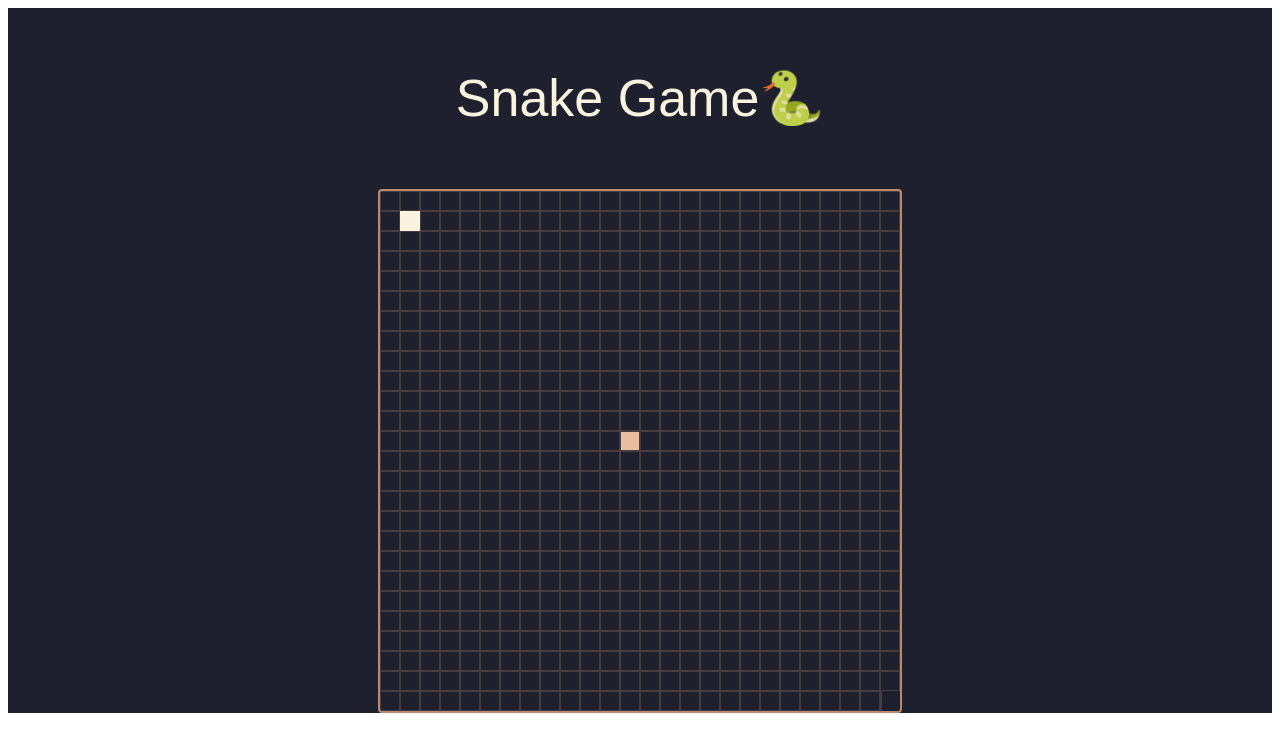
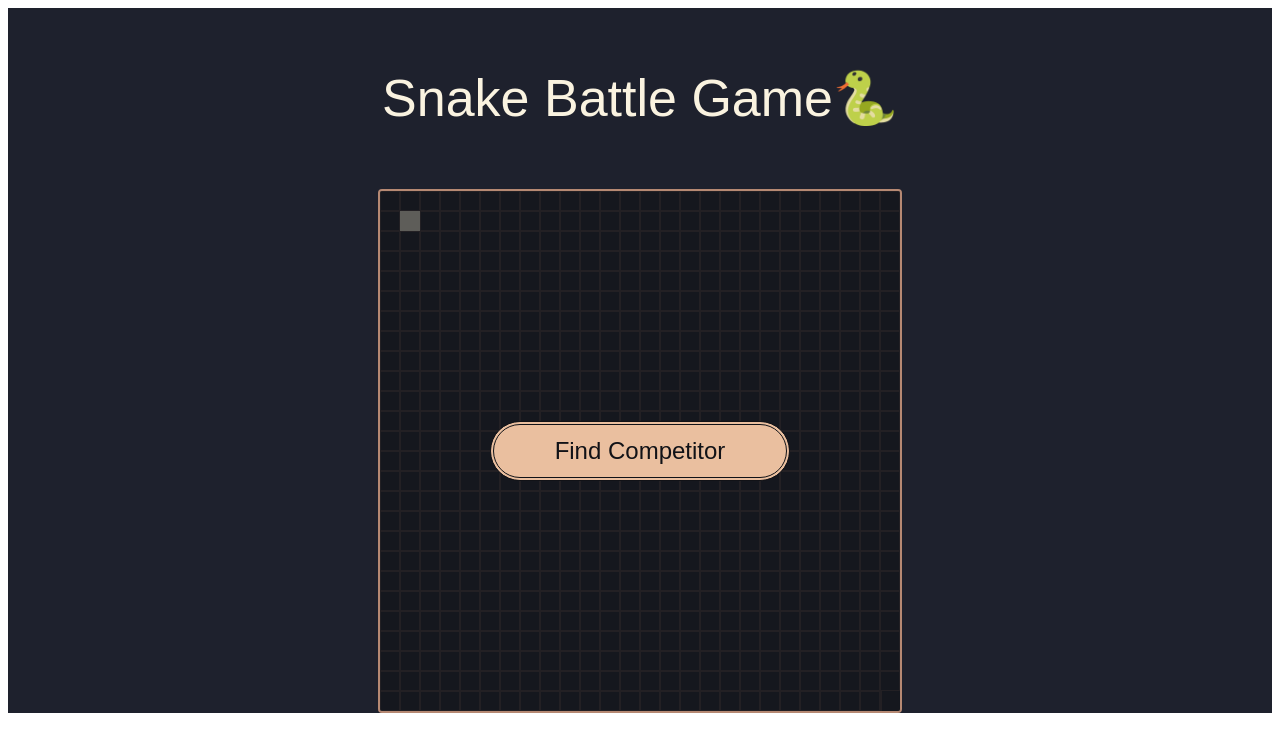
Before and after one commit to ms314006/snake-battle-game, a React app: page / in a window 1280 px wide. Shown: the top 752 px of the page. Built offline with nearby package versions, Linux system fonts and the light colour scheme; the HTML template or start-up script is replaced by a standard one.

Commit message:
add find player initial component

```diff
--- /dev/null
+++ b/src/components/FindCompetitor/index.tsx
@@ -0,0 +1,51 @@
+import React from 'react';
+import styled from 'styled-components';
+
+const FindCompetitor = styled.div`
+  width: ${props => props.gridScreenWidth}px;
+  height: ${props => props.gridScreenWidth}px;
+  background: #111217aa;
+  position: relative;
+  top: ${props => (props.hadCompetitor ? -props.gridScreenWidth : -props.gridScreenWidth * 2)}px;
+  transition: top 0.5s;
+  display: flex;
+  flex-direction: column;
+  justify-content: center;
+  align-items: center;
+  color: #eabf9f;
+`;
+
+const FindCompetitorButton = styled.button`
+  background: #eabf9f;
+  border: 4px double #111217;
+  border-radius: 60px;
+  height: 60px;
+  width: 300px;
+  font-size: 24px;
+  color: #111217;
+
+  &:hover {
+    background: #111217;
+    border: 4px double #eabf9f;
+    color: #eabf9f;
+    cursor: pointer;
+  }
+`;
+
+type GameOverWindowProps = {
+  gridScreenWidth: number;
+  hadCompetitor: boolean;
+
+  foundCompetitor: () => void
+}
+
+export default (props: GameOverWindowProps) => {
+  const { gridScreenWidth, hadCompetitor, foundCompetitor } = props;
+  return (
+    <FindCompetitor hadCompetitor={hadCompetitor} gridScreenWidth={gridScreenWidth}>
+      <FindCompetitorButton onClick={foundCompetitor}>
+        Find Competitor
+      </FindCompetitorButton>
+    </FindCompetitor>
+  );
+};
--- a/src/views/Main/index.tsx
+++ b/src/views/Main/index.tsx
@@ -1,6 +1,7 @@
 import React, { useRef, useEffect, useState } from 'react';
 import styled from 'styled-components';
 import SnakeGame from '../../class/SnakeGame';
+import FindCompetitor from '../../components/FindCompetitor';
 import GameOverWindow from '../../components/GameOverWindow';
 
 const StyledSnakeGameComponent = styled.div`
@@ -42,6 +43,8 @@ const GameCanvas = styled.canvas`
 
 const Main = () => {
   const [snakeGame, setSnakeGame] = useState(new SnakeGame({}));
+  const [hadCompetitor, setHadCompetitor] = useState(false);
+
   const canvasRef = useRef<HTMLCanvasElement | null>(null);
 
   const draw = () => {
@@ -79,6 +82,7 @@ const Main = () => {
 
   const initialGame = () => {
     setSnakeGame(new SnakeGame({}));
+    setHadCompetitor(false);
   };
 
   useEffect(() => {
@@ -117,7 +121,7 @@ const Main = () => {
   return (
     <StyledSnakeGameComponent>
       <GameTitle>
-        Snake Game
+        Snake Battle Game
         <span role="img" aria-label="snake">🐍</span>
       </GameTitle>
       <GameScreen gridScreenWidth={snakeGame.map.gridScreenWidth}>
@@ -139,6 +143,11 @@ const Main = () => {
           isGameOver={snakeGame.isGameOver}
           initialGame={initialGame}
         />
+        <FindCompetitor
+          gridScreenWidth={snakeGame.map.gridScreenWidth}
+          hadCompetitor={hadCompetitor}
+          foundCompetitor={() => setHadCompetitor(true)}
+        />
       </GameScreen>
     </StyledSnakeGameComponent>
   );
```
Also changed, not shown: 2 other files (tests, documents, lock files or other folders).
